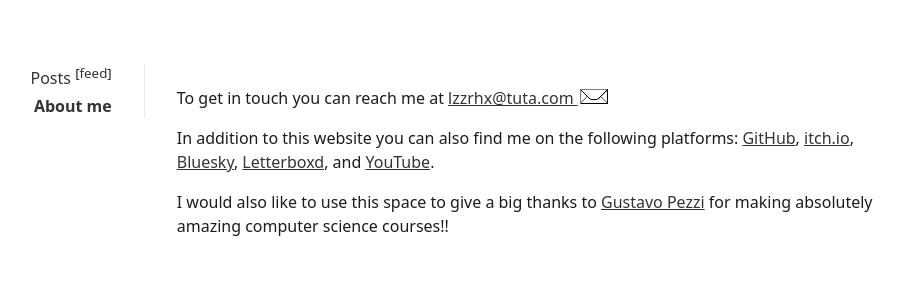
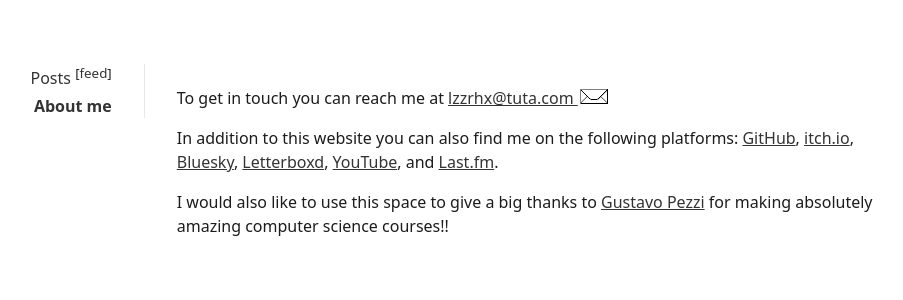
Before and after one commit to lzzrhx/lzzrhx.github.io, a Jekyll site: the page built from _pages/about.md, in a window 1280 px wide. Shown: the top 300 px of the page, without its empty margins (176-1079 px from the left). Built offline with Jekyll 4.4.1, drawn with Linux system fonts in a browser that asks for light colours.

Commit message:
Update about.md

```diff
--- a/_pages/about.md
+++ b/_pages/about.md
@@ -5,13 +5,12 @@
 
 To get in touch you can reach me at <a href="mailto:{{ site.email }}">{{ site.email }}  <img src="/img/mail1.gif" width="32" height="32"></a>
 
-In addition to this website you can also find me on the following platforms: [GitHub](https://github.com/lzzrhx){:target="_blank"}, [itch.io](https://lzzrhx.itch.io/){:target="_blank"}, [Bluesky](https://lzzrhx.bsky.social){:target="_blank"}, [Letterboxd](https://letterboxd.com/lzzrhx/){:target="_blank"}, and [YouTube](https://youtube.com/@lzzrhx){:target="_blank"}.
+In addition to this website you can also find me on the following platforms: [GitHub](https://github.com/lzzrhx){:target="_blank"}, [itch.io](https://lzzrhx.itch.io/){:target="_blank"}, [Bluesky](https://lzzrhx.bsky.social){:target="_blank"}, [Letterboxd](https://letterboxd.com/lzzrhx/){:target="_blank"}, [YouTube](https://youtube.com/@lzzrhx){:target="_blank"}, and [Last.fm](https://www.last.fm/user/lzzrhx){:target="_blank"}.
 
 <!--
 [Mastodon](https://mastodon.social/@lzzrhx){:target="_blank"}
 [Steam](https://steamcommunity.com/id/lzzrhx/){:target="_blank"}
 [Backloggd](https://backloggd.com/u/lzzrhx/){:target="_blank"}
-[Last.fm](https://www.last.fm/user/lzzrhx){:target="_blank"}
 [Bandcamp](https://bandcamp.com/lzzrhx){:target="_blank"}
 -->
 
```
